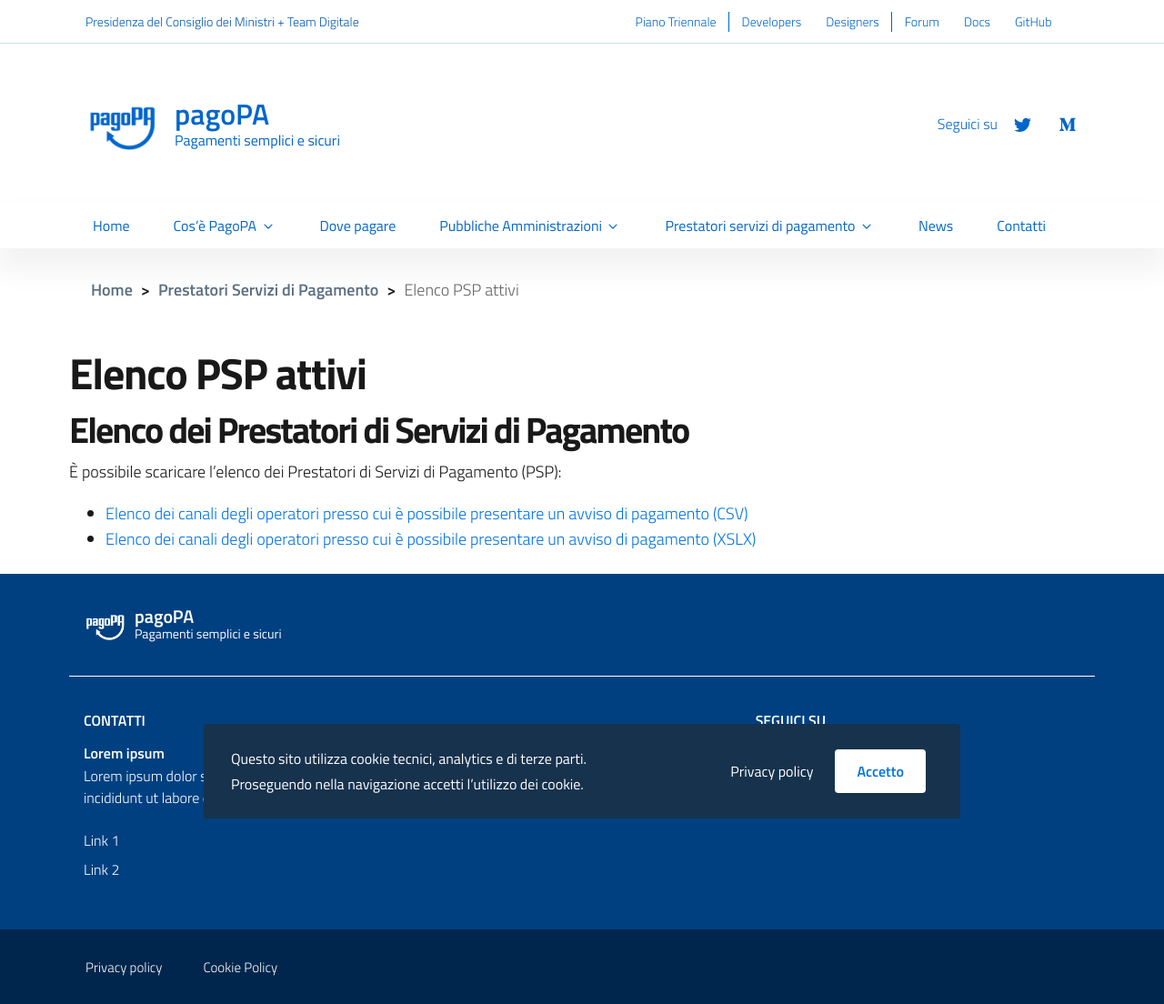
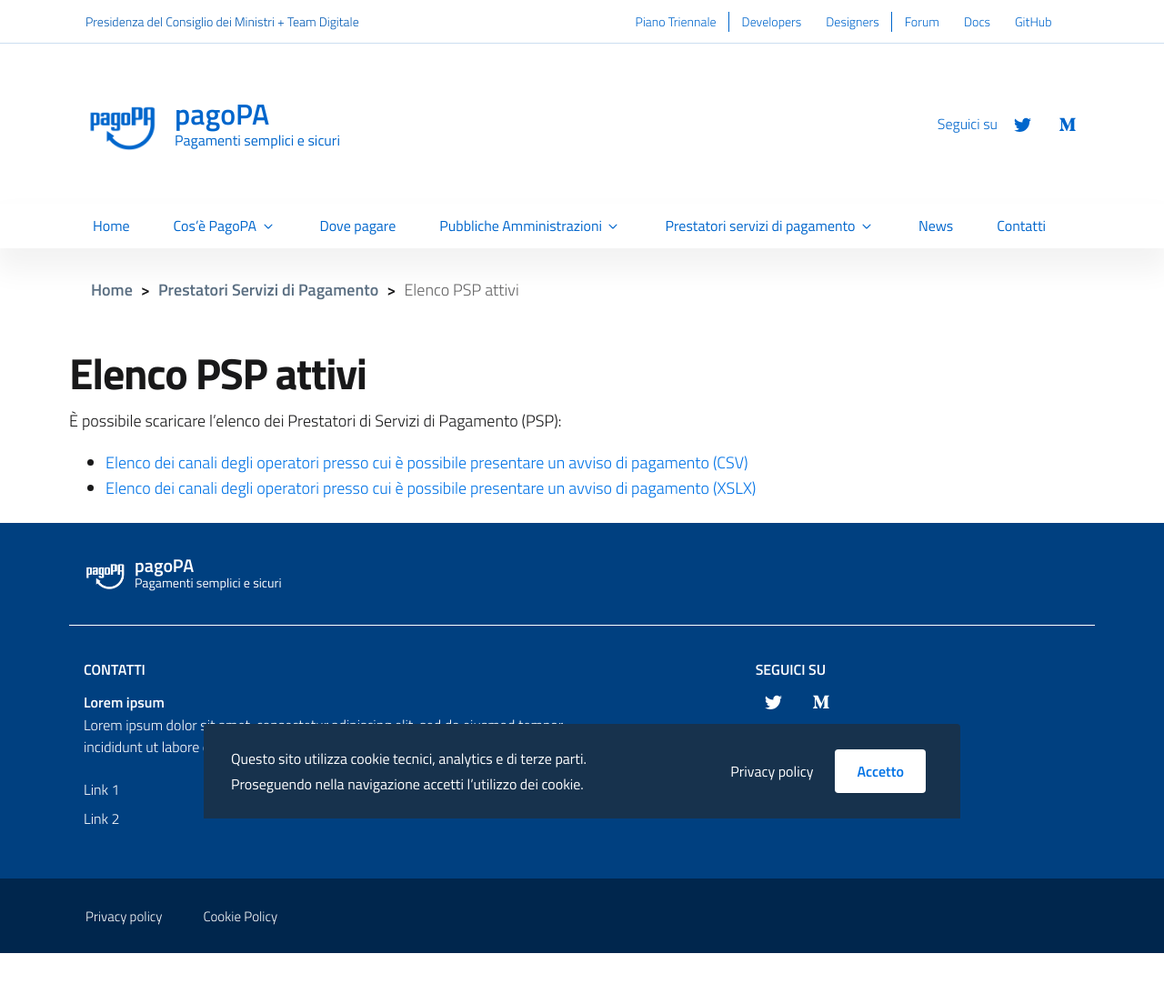
Before and after one commit to pagopa/site-pagopa.gov.it, a Jekyll site: the page built from it/prestatori-servizi-di-pagamento-elenco-PSP-attivi.md, in a window 1280 px wide. Shown: the whole page at 91% size. Built offline with Jekyll 4.4.1, drawn with Linux system fonts in a browser that asks for light colours; after the commit the page ends 1048 px from its top, so only the background shows below that.

Commit message:
Update prestatori-servizi-di-pagamento-elenco-PSP-attivi.md

```diff
--- a/it/prestatori-servizi-di-pagamento-elenco-PSP-attivi.md
+++ b/it/prestatori-servizi-di-pagamento-elenco-PSP-attivi.md
@@ -12,8 +12,6 @@
   - /prestatori-servizi-di-pagamento: Prestatori Servizi di Pagamento
 ---
 
-## Elenco dei Prestatori di Servizi di Pagamento
-
 È possibile scaricare l’elenco dei Prestatori di Servizi di Pagamento (PSP):
 
 * [Elenco dei canali degli operatori presso cui è possibile presentare un avviso di pagamento (CSV)](https://www.agid.gov.it/sites/default/files/pagamenti_amministrazione/pagopa-psp.csv)
```
